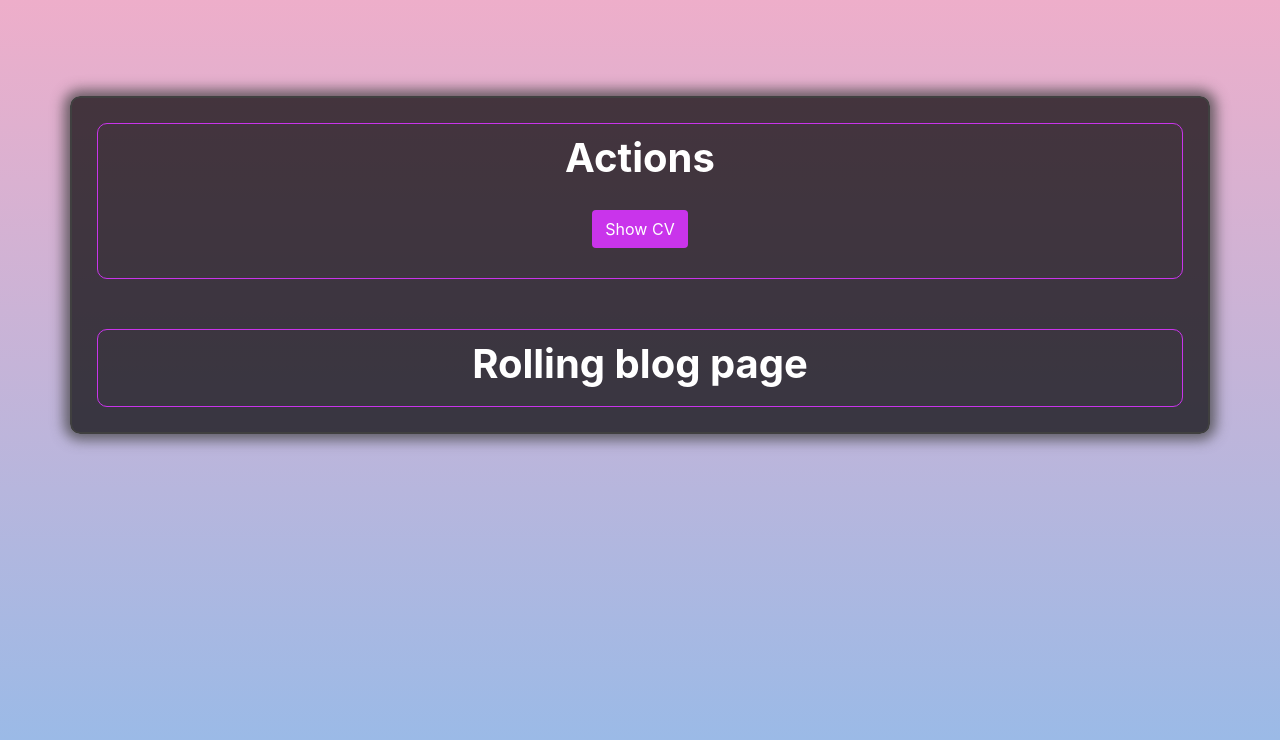
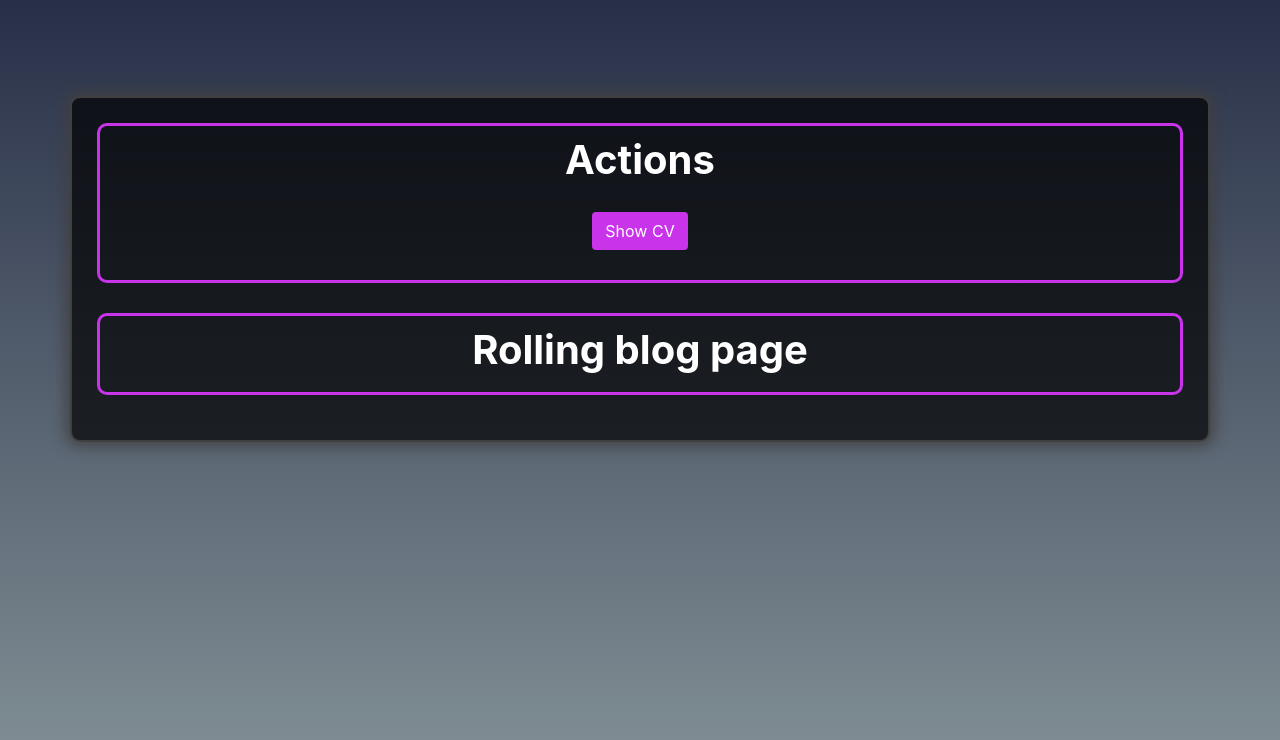
Before and after one commit to furiousteabag/PersonalWebsite, a plain HTML site: page index.html in a window 1280 px wide. Drawn offline with Linux system fonts and the light colour scheme; no server answers.

Commit message:
Minor cleanup on main page

```diff
--- a/index.html
+++ b/index.html
@@ -16,7 +16,7 @@
 
     <body>
         <div class="main container text-white">
-            <div class="links">
+            <div class="element">
                 <h1 class="text-center font-weight-bold">Actions</h1>
 
                 <div class="links-buttons">
@@ -24,10 +24,11 @@
                     <a href="CV.html">
                         <button class="btn">Show CV</button>
                     </a>
+
                 </div>
             </div>
 
-            <div id="blog" class="blog">
+            <div id="blog" class="element">
                 <h1 class="text-center font-weight-bold">Rolling blog page</h1>
             </div>
 
--- a/style.css
+++ b/style.css
@@ -1,5 +1,5 @@
 body {
-    background: linear-gradient(rgba(238, 174, 202, 1), rgba(148, 187, 233, 1));
+    background: linear-gradient(#283048, #859398);
     background-attachment: fixed;
     padding-bottom: 6em;
 }
@@ -18,16 +18,17 @@ body {
     /* ); */
 
     background: rgba(0, 0, 0, 0.7);
+    justify-content: space-between;
 }
 
-.links {
+.element {
     margin: 10px;
     display: flex;
     flex-direction: column;
-    border: solid rgba(201, 52, 235) 1px;
+    border: solid rgba(201, 52, 235) 3px;
     border-radius: 10px;
     padding: 10px;
-    margin-bottom: 50px;
+    margin-bottom: 30px;
 }
 
 .links-buttons {
@@ -43,15 +44,6 @@ body {
     background: rgba(201, 52, 235);
 }
 
-.blog {
-    display: flex;
-    flex-direction: column;
-    margin: 10px;
-    padding: 10px;
-    border: solid rgba(201, 52, 235) 1px;
-    border-radius: 10px;
-}
-
 .blog-header {
     display: flex;
     justify-content: space-between;
@@ -64,7 +56,7 @@ body {
 .blog-post {
     margin: 10px;
     padding: 10px;
-    border: solid rgba(201, 52, 235, 0.3) 1px;
+    border: solid rgba(201, 52, 235, 0.3) 2px;
     justify-content: flex-end;
     border-radius: 10px;
 }
```
Also changed, not shown: CV.html (+1 -6 lines).
